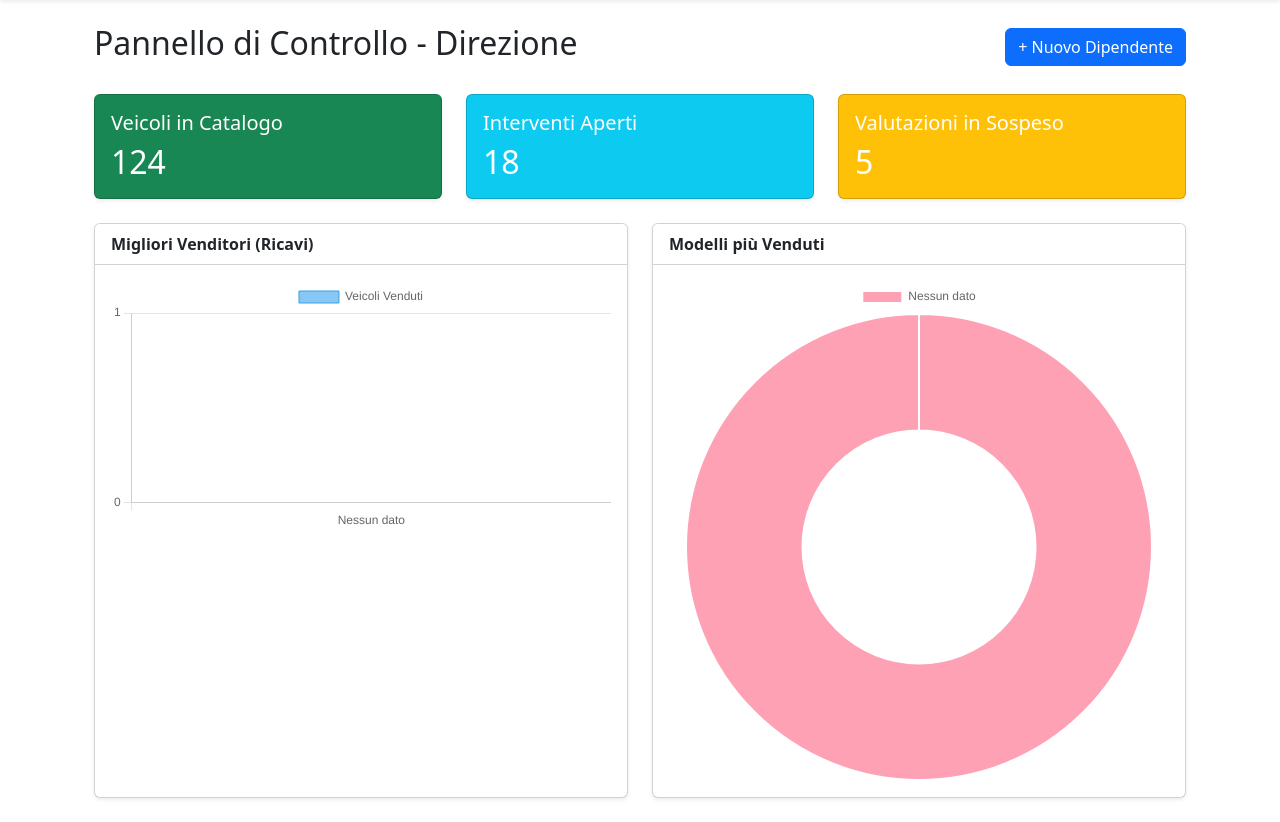
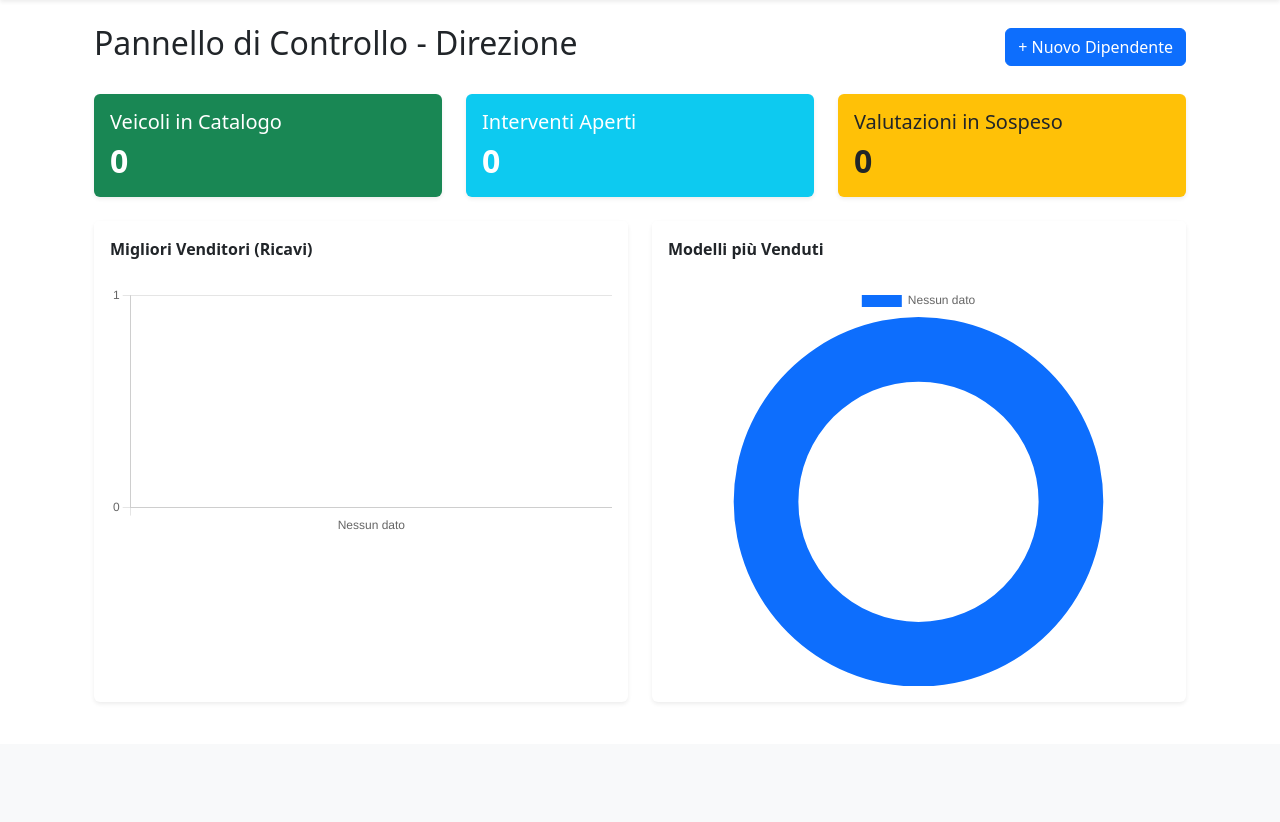
Before and after one commit to LorenzoBelletti05/DB-Project-UNIBO, a Flask app: page /dashboard_admin in a window 1280 px wide. Shown: the part 56-878 px from the top of the page. After the commit the page ends 742 px from the top, so only its background shows below. Run offline with Flask 3, Linux system fonts and the light colour scheme; the visitor is signed in with stand-in values (Sample User, id 1); data that the repository does not hold is empty; parts of the project's set-up code (start-up, migrations or seed data) failed here and were passed over.

Commit message:
Modify dashboard

```diff
--- a/Concessionaria_camion_autotrasporti/Backend/app/routes.py
+++ b/Concessionaria_camion_autotrasporti/Backend/app/routes.py
@@ -9,7 +9,6 @@ def ruolo_richiesto(ruolo_necessario):
     def decorator(f):
         @wraps(f)
         def decorated_function(*args, **kwargs):
-            # Controlla se l'utente è loggato e se il ruolo corrisponde
             if 'ruolo' not in session or session['ruolo'] != ruolo_necessario:
                 flash("Non hai i permessi necessari per accedere a quest'area.", "danger")
                 return redirect('/login')
@@ -25,7 +24,6 @@ def login():
         password = request.form.get('password')
 
         try:
-            # QUERY: Ricerca utente usando 'Mail' (maiuscola come nel DB)
             response = supabase.table('PERSONA').select('*').eq('Mail', email).execute()
             utenti = response.data
 
@@ -34,13 +32,11 @@ def login():
                 return redirect('/login')
 
             utente = utenti[0]
-            # Controllo password (usando 'Password' come da DB)
             if utente['Password'] == password:
                 session['user_id'] = utente['ID_Persona']
                 session['ruolo'] = utente['Ruolo']
                 session['nome'] = utente['Nome']
 
-                # SMISTAMENTO
                 if utente['Ruolo'] == 4:
                     return redirect('/dashboard_admin')
                 elif utente['Ruolo'] == 1:
@@ -63,13 +59,11 @@ def login():
 def registrazione():
     try:
         mail = request.form.get('mail')
-        # Controllo esistenza
         controllo = supabase.table('PERSONA').select('*').eq('Mail', mail).execute()
         if len(controllo.data) > 0:
             flash("Email già registrata.", "info")
             return redirect('/login')
 
-        # Formattazione Residenza (Unione campi per colonna unica varchar(50))
         residenza = f"{request.form.get('via')} {request.form.get('civico')}, {request.form.get('cap')} {request.form.get('citta')} ({request.form.get('provincia')})"
 
         nuovo_utente = {
@@ -81,7 +75,7 @@ def registrazione():
             "Telefono": request.form.get('telefono'),
             "Mail": mail,
             "Password": request.form.get('password'),
-            "Ruolo": 1  # 1 = Cliente
+            "Ruolo": 1
         }
 
         supabase.table('PERSONA').insert(nuovo_utente).execute()
@@ -99,13 +93,12 @@ def home():
     if 'user_id' not in session:
         return redirect('/login')
 
-    # Smistamento centrale in base al ruolo nel DB
     if session['ruolo'] == 4:
-        return redirect('/dashboard_admin')     # 4 = Direzione
-    elif session['ruolo'] == 3:                 # <--- CAMBIATO QUI IN 3
-        return redirect('/salesperson')         # 3 = Venditore
+        return redirect('/dashboard_admin')
+    elif session['ruolo'] == 3:
+        return redirect('/salesperson')
     elif session['ruolo'] == 1:
-        return redirect('/area_cliente')        # 1 = Cliente
+        return redirect('/area_cliente')
 
     return f"Benvenuto {session.get('nome', '')}! Il tuo ruolo ({session['ruolo']}) non ha ancora una home dedicata."
 
@@ -113,32 +106,41 @@ def home():
 @ruolo_richiesto(4)
 def dashboard_admin():
     try:
-        # 1. Recupero dati per il Grafico dei Modelli (Query 5.1.16)
+        # --- 1. KPI: Veicoli in Catalogo ---
+        # Contiamo tutti i veicoli che NON sono in stato Archiviato ('A')
+        res_veicoli = supabase.table('VEICOLO').select('NumeroTelaio').neq('Stato_Disponibilita', 'A').execute()
+        veicoli_catalogo = len(res_veicoli.data)
+
+        # --- 2. KPI: Interventi Aperti (Officina) ---
+        # Contiamo i compiti che non sono ancora completati. (Modifica 'Stato' e 'Completato' se usi nomi diversi)
+        res_interventi = supabase.table('COMPITO').select('ID_Compito').neq('Stato', 'Completato').execute()
+        interventi_aperti = len(res_interventi.data)
+
+        # --- 3. KPI: Valutazioni in Sospeso ---
+        # Contiamo le valutazioni usato che aspettano l'approvazione finale (Es. Approvazione_PV è null)
+        res_valutazioni = supabase.table('VALUTAZIONE_USATO').select('ID_Usato').is_('Approvazione_PV', 'null').execute()
+        valutazioni_sospeso = len(res_valutazioni.data)
+
+        # --- GRAFICI (Statistiche di Vendita) ---
+        # Interroghiamo le Viste SQL (Assicurati di averle create in Supabase!)
         res_modelli = supabase.table('vista_modelli_venduti').select('*').execute()
-        dati_modelli = res_modelli.data
+        labels_modelli = [riga['Modello'] for riga in res_modelli.data]
+        valori_modelli = [riga['totale_vendite'] for riga in res_modelli.data]
 
-        # 2. Recupero dati per il Grafico dei Venditori (Query 5.1.17)
         res_venditori = supabase.table('vista_performance_venditori').select('*').execute()
-        dati_venditori = res_venditori.data
-
-        # 3. Creiamo le liste da passare all'HTML
-        labels_modelli = [riga['Modello'] for riga in dati_modelli]
-        valori_modelli = [riga['totale_vendite'] for riga in dati_modelli]
-
-        labels_venditori = [riga['venditore'] for riga in dati_venditori]
-        valori_venditori = [riga['totale_vendite'] for riga in dati_venditori]
+        labels_venditori = [riga['venditore'] for riga in res_venditori.data]
+        valori_venditori = [riga['totale_vendite'] for riga in res_venditori.data]
 
     except Exception as e:
-        # SE C'È UN ERRORE (es. viste SQL non ancora create),
-        # CREIAMO LISTE VUOTE PER NON FAR CRASHARE L'HTML!
-        print(f"ERRORE GRAFICI: {str(e)}")
-        labels_modelli = []
-        valori_modelli = []
-        labels_venditori = []
-        valori_venditori = []
+        print(f"ERRORE DASHBOARD ADMIN: {str(e)}")
+        # In caso di errore (es. tabelle vuote o viste mancanti), mettiamo tutto a zero
+        veicoli_catalogo, interventi_aperti, valutazioni_sospeso = 0, 0, 0
+        labels_modelli, valori_modelli, labels_venditori, valori_venditori = [], [], [], []
 
-    # 4. INVIAMO TUTTO ALLA PAGINA HTML (Questa è la riga che mancava o era sbagliata!)
     return render_template('admin/dashboard.html',
+                           veicoli_catalogo=veicoli_catalogo,
+                           interventi_aperti=interventi_aperti,
+                           valutazioni_sospeso=valutazioni_sospeso,
                            labels_modelli=labels_modelli,
                            valori_modelli=valori_modelli,
                            labels_venditori=labels_venditori,
@@ -147,14 +149,12 @@ def dashboard_admin():
 @main.route('/area_cliente')
 @ruolo_richiesto(1)
 def area_cliente():
-    # Modifica qui in base a dove si trova effettivamente il tuo file
     return render_template('dashboard/dashboard.html')
 
 @main.route('/admin/utenti')
 @ruolo_richiesto(4)
 def gestione_utenti():
     response = supabase.table('PERSONA').select('*').execute()
-    # Abbiamo aggiunto "admin/" prima del nome del file
     return render_template('admin/admin_user.html', utenti=response.data)
 
 @main.route('/logout')
@@ -163,21 +163,18 @@ def logout():
     return redirect('/login')
 
 @main.route('/admin/add_crew', methods=['GET', 'POST'])
-@ruolo_richiesto(4)  # Solo il Proprietario/Admin può assumere!
+@ruolo_richiesto(4)
 def add_crew():
     if request.method == 'POST':
-        # 1. Raccogliamo i dati dal form
-        ruolo_scelto = int(request.form.get('ruolo')) # Sarà 2, 3 o 5
+        ruolo_scelto = int(request.form.get('ruolo'))
         mail = request.form.get('mail')
 
         try:
-            # 2. Controllo se la mail esiste già
             controllo = supabase.table('PERSONA').select('*').eq('Mail', mail).execute()
             if len(controllo.data) > 0:
                 flash("Errore: Email già presente nel sistema.", "danger")
                 return redirect('/admin/add_crew')
 
-            # 3. Prepariamo i dati per la tabella PERSONA
             nuovo_dipendente = {
                 "Nome": request.form.get('nome'),
                 "Cognome": request.form.get('cognome'),
@@ -189,11 +186,7 @@ def add_crew():
                 "Ruolo": ruolo_scelto
             }
 
-            # 4. Inserimento nel Database
-            # (Nota: Più avanti aggiungeremo anche l'inserimento automatico nella
-            # tabella LAVORATORE e relative specializzazioni come da tuo ER)
             supabase.table('PERSONA').insert(nuovo_dipendente).execute()
-
             flash(f"Dipendente {nuovo_dipendente['Nome']} aggiunto con successo!", "success")
             return redirect('/dashboard_admin')
 
@@ -202,7 +195,6 @@ def add_crew():
             flash("Errore durante l'inserimento nel database.", "danger")
             return redirect('/admin/add_crew')
 
-    # Se è una richiesta GET, mostriamo semplicemente il modulo
     return render_template('admin/add_crew.html')
 
 @main.route('/admin/catalog', methods=['GET', 'POST'])
@@ -210,7 +202,6 @@ def add_crew():
 def gestione_catalogo():
     if request.method == 'POST':
 
-        # --- 1. GESTIONE INSERIMENTO MARCA ---
         if 'aggiungi_marca' in request.form:
             nome_marca = request.form.get('nome_marca')
             try:
@@ -221,8 +212,6 @@ def gestione_catalogo():
                 flash("Errore durante l'inserimento della marca.", "danger")
             return redirect('/admin/catalog')
 
-        # --- 2. GESTIONE INSERIMENTO VEICOLO ---
-        # --- 2. GESTIONE INSERIMENTO VEICOLO (COMPLETO) ---
         if 'aggiungi_veicolo' in request.form:
             try:
                 nuovo_veicolo = {
@@ -240,8 +229,6 @@ def gestione_catalogo():
                     "Data_Immatricolazione": request.form.get('data_immatricolazione'),
                     "Descrizione": request.form.get('descrizione'),
                     "Configurazione_Assi": request.form.get('configurazione_assi'),
-
-                    # --- GLI ULTIMI 3 CAMPI DAL TUO SCREENSHOT ---
                     "Numero_Assi": int(request.form.get('numero_assi')),
                     "NumeroTelaio": request.form.get('numero_telaio').upper(),
                     "Tipologia_Motrice": request.form.get('tipologia_motrice')
@@ -253,14 +240,21 @@ def gestione_catalogo():
                 flash("Errore durante il salvataggio del veicolo.", "danger")
             return redirect('/admin/catalog')
 
-    # --- RECUPERO DATI PER LE TABELLE ---
     try:
         lista_marche = supabase.table('MARCA').select('*').execute().data
-        lista_veicoli = supabase.table('VEICOLO').select('*').execute().data
+        tutti_veicoli = supabase.table('VEICOLO').select('*').execute().data
+
+        # Dividiamo i veicoli tramite Python
+        lista_veicoli = [v for v in tutti_veicoli if v['Stato_Disponibilita'] != 'A']
+        veicoli_archiviati = [v for v in tutti_veicoli if v['Stato_Disponibilita'] == 'A']
+
     except:
-        lista_marche, lista_veicoli = [], []
+        lista_marche, lista_veicoli, veicoli_archiviati = [], [], []
 
-    return render_template('admin/catalog.html', marche=lista_marche, veicoli=lista_veicoli)
+    return render_template('admin/catalog.html',
+                           marche=lista_marche,
+                           veicoli=lista_veicoli,
+                           veicoli_archiviati=veicoli_archiviati)
 
 @main.route('/catalog', methods=['GET'])
 def public_catalog():
@@ -275,29 +269,21 @@ def public_catalog():
 
     except Exception as e:
         print(f"ERRORE CATALOGO PUBBLICO: {e}")
-        vehicles = []
-        brands = []
-        mappa_marche = {}
+        vehicles, brands, mappa_marche = [], [], {}
 
     return render_template('public_catalog.html', vehicles=vehicles, brands=brands, mappa_marche=mappa_marche)
 
 @main.route('/salesperson', methods=['GET'])
-@ruolo_richiesto(3)  # 3 = Venditore
+@ruolo_richiesto(3)
 def salesperson_dashboard():
     try:
-        # Peschiamo il numero di veicoli attualmente in catalogo per le statistiche
         res_veicoli = supabase.table('VEICOLO').select('*').execute()
         veicoli_disponibili = len(res_veicoli.data)
-
-        # In futuro qui faremo le query alle tabelle PREVENTIVO e TEST_DRIVE
-        quotes = []
-        test_drives = []
+        quotes, test_drives = [], []
 
     except Exception as e:
         print(f"ERRORE DASHBOARD VENDITORE: {e}")
-        veicoli_disponibili = 0
-        quotes = []
-        test_drives = []
+        veicoli_disponibili, quotes, test_drives = 0, [], []
 
     return render_template('salesperson_dashboard.html',
                            quotes=quotes,
@@ -305,27 +291,17 @@ def salesperson_dashboard():
                            stock_count=veicoli_disponibili)
 
 @main.route('/transaction_wizard', methods=['GET'])
-@ruolo_richiesto(3) # Solo per i Venditori (Ruolo 3)
+@ruolo_richiesto(3)
 def transaction_wizard():
     if request.method == 'POST':
-        # Qui in futuro inseriremo i dati nella tabella PREVENTIVO o TRANSAZIONE
-        # Per ora simuliamo il successo per testare l'interfaccia!
         flash("Transazione/Preventivo generato con successo!", "success")
         return redirect('/salesperson')
 
     try:
-        # 1. Recupero Clienti (Ruolo = 1)
-        res_clienti = supabase.table('PERSONA').select('*').eq('Ruolo', 1).execute()
-        clienti = res_clienti.data
-
-        # 2. Recupero Veicoli in catalogo
-        res_veicoli = supabase.table('VEICOLO').select('*').execute()
-        veicoli = res_veicoli.data
-
-        # 3. Recupero Marche (per mostrare i nomi corretti dei veicoli)
+        clienti = supabase.table('PERSONA').select('*').eq('Ruolo', 1).execute().data
+        veicoli = supabase.table('VEICOLO').select('*').execute().data
         res_marche = supabase.table('MARCA').select('*').execute()
         mappa_marche = {marca['ID_Marca']: marca['Nome'] for marca in res_marche.data}
-
     except Exception as e:
         print(f"ERRORE WIZARD: {e}")
         clienti, veicoli, mappa_marche = [], [], {}
@@ -337,5 +313,47 @@ def transaction_wizard():
 
 @main.route('/test_drive_calendar', methods=['GET'])
 def test_drive_calendar():
-    # Qui in futuro faremo la query per prendere le prenotazioni reali
     return render_template('test_drive_calendar.html')
+
+# --- ROTTA CORRETTA: CAMBIATO <int:id_veicolo> in <string:telaio> ---
+@main.route('/admin/toggle_veicolo/<string:telaio>', methods=['POST'])
+@ruolo_richiesto(4)
+def toggle_veicolo(telaio):
+    try:
+        res = supabase.table('VEICOLO').select('Stato_Disponibilita').eq('NumeroTelaio', telaio).single().execute()
+        attuale = res.data['Stato_Disponibilita']
+
+        # Se era disponibile o usato, lo archivio ('A'). Se era archiviato, lo faccio tornare Usato ('U')
+        nuovo_stato = 'A' if attuale != 'A' else 'U'
+
+        supabase.table('VEICOLO').update({'Stato_Disponibilita': nuovo_stato}).eq('NumeroTelaio', telaio).execute()
+
+        flash(f"Veicolo con Telaio {telaio} spostato con successo!", "success")
+    except Exception as e:
+        print(f"ERRORE ARCHIVIAZIONE: {e}")
+        flash("Errore durante lo spostamento del veicolo.", "danger")
+
+    return redirect('/admin/catalog')
+
+@main.route('/admin/toggle_marca/<int:id_marca>', methods=['POST'])
+@ruolo_richiesto(4)
+def toggle_marca(id_marca):
+    try:
+        res_marca = supabase.table('MARCA').select('Attiva').eq('ID_Marca', id_marca).single().execute()
+        stato_attuale_marca = res_marca.data['Attiva']
+
+        nuovo_stato_marca = 'N' if stato_attuale_marca == 'Y' else 'Y'
+        # Se disattivo la marca, i veicoli diventano 'A'. Se la riattivo, tornano 'N' (Nuovi)
+        nuovo_stato_veicoli = 'A' if nuovo_stato_marca == 'N' else 'N'
+
+        supabase.table('MARCA').update({'Attiva': nuovo_stato_marca}).eq('ID_Marca', id_marca).execute()
+        supabase.table('VEICOLO').update({'Stato_Disponibilita': nuovo_stato_veicoli}).eq('ID_Marca', id_marca).execute()
+
+        azione = "disattivata" if nuovo_stato_marca == 'N' else "riattivata"
+        flash(f"Marca {azione} con successo. Tutti i relativi veicoli sono stati aggiornati.", "success")
+
+    except Exception as e:
+        print(f"ERRORE TOGGLE MARCA: {e}")
+        flash("Errore durante l'aggiornamento della marca.", "danger")
+
+    return redirect('/admin/catalog')
--- a/Concessionaria_camion_autotrasporti/GUI/templates/admin/dashboard.html
+++ b/Concessionaria_camion_autotrasporti/GUI/templates/admin/dashboard.html
@@ -7,40 +7,37 @@
         <a href="/admin/add_crew" class="btn btn-primary">+ Nuovo Dipendente</a>
     </div>
 
-    <!-- Sezione KPI (Key Performance Indicators) -->
     <div class="row mb-4">
         <div class="col-md-4">
-            <div class="card text-white bg-success shadow-sm">
+            <div class="card text-white bg-success shadow-sm border-0">
                 <div class="card-body">
-                    <h5 class="card-title">Veicoli in Catalogo</h5>
-                    <h2 class="mb-0">124</h2>
+                    <h5 class="card-title fw-light">Veicoli in Catalogo</h5>
+                    <h2 class="mb-0 fw-bold">{{ veicoli_catalogo }}</h2>
                 </div>
             </div>
         </div>
         <div class="col-md-4">
-            <div class="card text-white bg-info shadow-sm">
+            <div class="card text-white bg-info shadow-sm border-0">
                 <div class="card-body">
-                    <h5 class="card-title">Interventi Aperti</h5>
-                    <h2 class="mb-0">18</h2>
+                    <h5 class="card-title fw-light">Interventi Aperti</h5>
+                    <h2 class="mb-0 fw-bold">{{ interventi_aperti }}</h2>
                 </div>
             </div>
         </div>
         <div class="col-md-4">
-            <div class="card text-white bg-warning shadow-sm">
-                <div class="card-body">
-                    <h5 class="card-title">Valutazioni in Sospeso</h5>
-                    <h2 class="mb-0">5</h2>
+            <div class="card text-white bg-warning shadow-sm border-0">
+                <div class="card-body text-dark">
+                    <h5 class="card-title fw-light">Valutazioni in Sospeso</h5>
+                    <h2 class="mb-0 fw-bold">{{ valutazioni_sospeso }}</h2>
                 </div>
             </div>
         </div>
     </div>
 
-    <!-- Sezione Grafici (Business Intelligence) -->
     <div class="row">
-        <!-- Grafico: Performance Venditori (Query 5.1.17) -->
         <div class="col-md-6 mb-4">
-            <div class="card shadow-sm h-100">
-                <div class="card-header bg-white fw-bold">
+            <div class="card shadow-sm h-100 border-0">
+                <div class="card-header bg-white fw-bold border-bottom-0 pt-3">
                     Migliori Venditori (Ricavi)
                 </div>
                 <div class="card-body">
@@ -49,40 +46,38 @@
             </div>
         </div>
 
-        <!-- Grafico: Modelli più venduti (Query 5.1.16) -->
         <div class="col-md-6 mb-4">
-            <div class="card shadow-sm h-100">
-                <div class="card-header bg-white fw-bold">
+            <div class="card shadow-sm h-100 border-0">
+                <div class="card-header bg-white fw-bold border-bottom-0 pt-3">
                     Modelli più Venduti
                 </div>
-                <div class="card-body">
-                    <canvas id="chartModelli"></canvas>
+                <div class="card-body d-flex justify-content-center">
+                    <div style="width: 80%;">
+                        <canvas id="chartModelli"></canvas>
+                    </div>
                 </div>
             </div>
         </div>
     </div>
 </div>
 
-<!-- Script per inizializzare i grafici con Chart.js -->
 <script src="https://cdn.jsdelivr.net/npm/chart.js"></script>
 <script>
-    // 1. Leggiamo i dati puliti da Python in modo semplice
-    // E METTI QUESTE:
-    let labelsVenditori = {{ labels_venditori | tojson }};
-    let datiVenditori = {{ valori_venditori | tojson }};
-    let labelsModelli = {{ labels_modelli | tojson }};
-    let datiModelli = {{ valori_modelli | tojson }};
+    // 1. Leggiamo i dati puliti da Python
+    let labelsVenditori = {{ labels_venditori | tojson | safe }};
+    let datiVenditori = {{ valori_venditori | tojson | safe }};
+    let labelsModelli = {{ labels_modelli | tojson | safe }};
+    let datiModelli = {{ valori_modelli | tojson | safe }};
 
     // 2. RETE DI SICUREZZA IN JAVASCRIPT
-    // Se Python ci ha mandato liste vuote, inseriamo noi i valori di default
-    if (labelsVenditori.length === 0) {
+    if (!labelsVenditori || labelsVenditori.length === 0) {
         labelsVenditori = ['Nessun dato'];
         datiVenditori = [0];
     }
 
-    if (labelsModelli.length === 0) {
+    if (!labelsModelli || labelsModelli.length === 0) {
         labelsModelli = ['Nessun dato'];
-        datiModelli = [1]; // Mettiamo 1 per far apparire almeno un cerchio grigio
+        datiModelli = [1];
     }
 
     // 3. DISEGNO GRAFICO 1: Venditori (Bar Chart)
@@ -94,15 +89,15 @@
             datasets: [{
                 label: 'Veicoli Venduti',
                 data: datiVenditori,
-                backgroundColor: 'rgba(54, 162, 235, 0.6)',
-                borderColor: 'rgba(54, 162, 235, 1)',
-                borderWidth: 1
+                backgroundColor: 'rgba(54, 162, 235, 0.8)',
+                borderRadius: 4
             }]
         },
         options: {
             scales: {
                 y: { beginAtZero: true, ticks: { stepSize: 1 } }
-            }
+            },
+            plugins: { legend: { display: false } }
         }
     });
 
@@ -115,13 +110,13 @@
             datasets: [{
                 data: datiModelli,
                 backgroundColor: [
-                    'rgba(255, 99, 132, 0.6)',
-                    'rgba(75, 192, 192, 0.6)',
-                    'rgba(255, 206, 86, 0.6)',
-                    'rgba(153, 102, 255, 0.6)',
-                    'rgba(201, 203, 207, 0.6)' // Grigio di default
-                ]
+                    '#0d6efd', '#198754', '#ffc107', '#dc3545', '#0dcaf0', '#6c757d'
+                ],
+                borderWidth: 0
             }]
+        },
+        options: {
+            cutout: '65%'
         }
     });
 </script>
```
Also changed, not shown: Concessionaria_camion_autotrasporti/GUI/templates/admin/catalog.html (+14 -34 lines).
